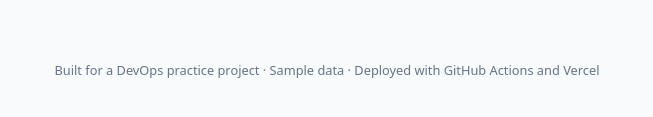
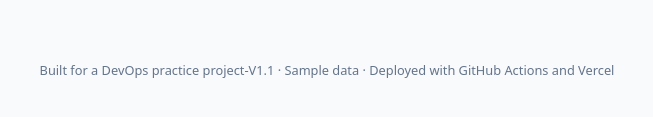
Before and after one commit to vickygluxmorchn/tourist-places-site, a website: page public/index.html in a window 1280 px wide. Shown: the part 461-578 px from the top of the page, 313-966 px from the left. Drawn offline with Linux system fonts and the light colour scheme; no server answers.

Commit message:
Update index.html

```diff
--- a/public/index.html
+++ b/public/index.html
@@ -58,7 +58,7 @@
   </dialog>
 
   <footer class="footer">
-    Built for a DevOps practice project &middot; Sample data &middot; Deployed with GitHub Actions and Vercel
+    Built for a DevOps practice project-V1.1 &middot; Sample data &middot; Deployed with GitHub Actions and Vercel
   </footer>
 
   <script src="app.js"></script>
```
